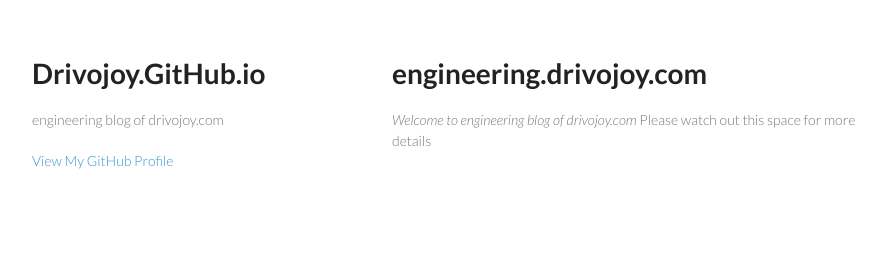
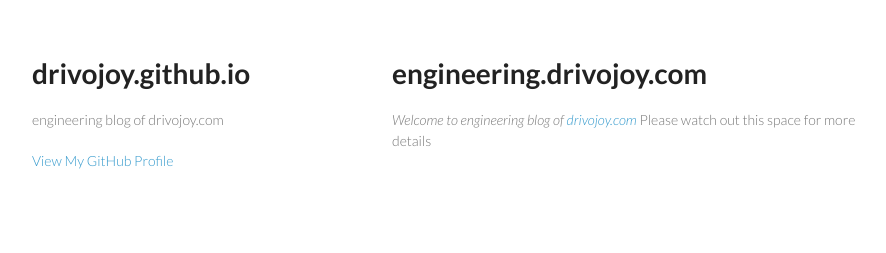
Before and after one commit to drivojoy/drivojoy.github.io, a Jekyll site: the page index.html, which Jekyll copies as it is, in a window 1280 px wide. Shown: the top 253 px of the page, without its empty margins (178-1064 px from the left). Built offline with Jekyll 4.4.1, drawn with Linux system fonts in a browser that asks for light colours.

Commit message:
Replace master branch with page content via GitHub

```diff
--- a/index.html
+++ b/index.html
@@ -3,7 +3,7 @@
   <head>
     <meta charset="utf-8">
     <meta http-equiv="X-UA-Compatible" content="chrome=1">
-    <title>Drivojoy.GitHub.io by drivojoy</title>
+    <title>drivojoy.github.io by drivojoy</title>
 
     <link rel="stylesheet" href="stylesheets/styles.css">
     <link rel="stylesheet" href="stylesheets/github-light.css">
@@ -15,7 +15,7 @@
   <body>
     <div class="wrapper">
       <header>
-        <h1>Drivojoy.GitHub.io</h1>
+        <h1>drivojoy.github.io</h1>
         <p>engineering blog of drivojoy.com</p>
 
 
@@ -26,7 +26,7 @@
         <h1>
 <a id="engineeringdrivojoycom" class="anchor" href="#engineeringdrivojoycom" aria-hidden="true"><span class="octicon octicon-link"></span></a>engineering.drivojoy.com</h1>
 
-<p><em>Welcome to engineering blog of drivojoy.com</em>  Please watch out this space for more details</p>
+<p><em>Welcome to engineering blog of <a href="http://drivojoy.com/">drivojoy.com</a></em>  Please watch out this space for more details</p>
       </section>
       <footer>
         <p><small>Hosted on GitHub Pages &mdash; Theme by <a href="https://github.com/orderedlist">orderedlist</a></small></p>
--- a/params.json
+++ b/params.json
@@ -1 +1 @@
-{"name":"Drivojoy.GitHub.io","tagline":"engineering blog of drivojoy.com","body":"# engineering.drivojoy.com\r\n\r\n*Welcome to engineering blog of drivojoy.com*  Please watch out this space for more details\r\n\r\n\r\n\r\n","google":"UA-67304039-1","note":"Don't delete this file! It's used internally to help with page regeneration."}
+{"name":"drivojoy.github.io","tagline":"engineering blog of drivojoy.com","body":"# engineering.drivojoy.com\r\n\r\n*Welcome to engineering blog of [drivojoy.com](http://drivojoy.com/)*  Please watch out this space for more details\r\n\r\n\r\n\r\n","google":"UA-67304039-1","note":"Don't delete this file! It's used internally to help with page regeneration."}
```
